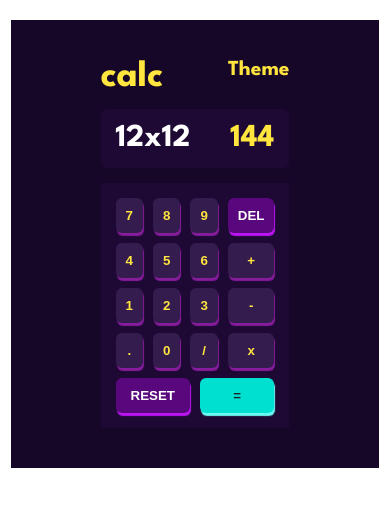
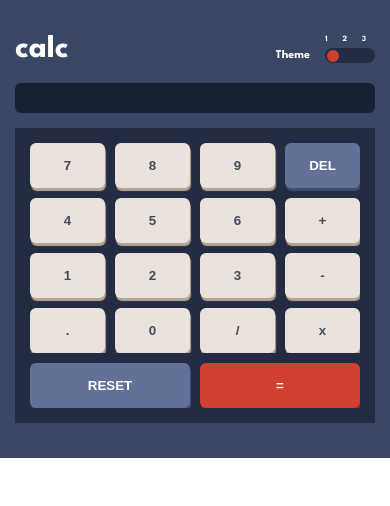
Before and after one commit to RayanDev311/calculator-Eliot, a plain HTML site: page index.html in a window 390 px wide. Drawn offline with Linux system fonts and the light colour scheme.

Commit message:
calculatorEliot

```diff
--- a/index.html
+++ b/index.html
@@ -12,9 +12,11 @@
   <!-- Fonts Links -->
   <link href="https://fonts.googleapis.com/css2?family=League+Spartan:wght@100..900&display=swap" rel="stylesheet">
   <!-- CSS Files Links -->
-  <!-- <link rel="stylesheet" href="style1.css"> -->
-  <!-- <link rel="stylesheet" href="style2.css"> -->
-  <link rel="stylesheet" href="style3.css">
+  <link rel="stylesheet" id="theme-style" href="style1.css"><!--
+  <link rel="stylesheet" id="theme-style" href="style3.css">
+  <link rel="stylesheet" id="theme-style" href="style2.css">*/-->
+  <link rel="stylesheet" href="responsive.css">
+
 
   <!-- Title -->
   <title>Calculator app</title>
@@ -24,41 +26,45 @@
     <div class="app-container">
         <nav class="navbar">
             <div class="logo">
-            <h3>calc</h3>
+            <h4>calc</h4>
             </div>
-            <div class="menu">
-                <h6>Theme</h6>
+            <div class="menu" style="display: flex; align-items:flex-end;">
+                <p style="font-size: 12px; margin: 7px 15px;">Theme</p>
+                <div class="toggle" style="font-size: 8px;flex-direction: column; ">
+                    <p>1 &nbsp; &nbsp; &nbsp; 2 &nbsp; &nbsp; &nbsp; 3</p>
+                    <button class="theme-toggle" id="theme-toggle"></button>
+                </div>
             </div>
         </nav>
         <div class="screen">
-            <div class="input">12<span class="operator">x</span>12</div>
-            <div class="output">144</div>
+            <div class="input"></div>
+            <div class="output"></div>
         </div>
-        <main>
+        <main class="keys" >
             <div class="primary">
-                <button data-key="7" class="number">7</button>
-                <button data-key="8" class="number">8</button>
-                <button data-key="9" class="number">9</button>
-                <button data-key="del" class="delete">DEL</button>
+                <button onclick="calculate" id="7" >7</button>
+                <button onclick="calculate" id="8" >8</button>
+                <button onclick="calculate" id="9" >9</button>
+                <button onclick="calculate" id="delete" class="delete">DEL</button>
 
-                <button data-key="4" class="number">4</button>
-                <button data-key="5" class="number">5</button>
-                <button data-key="6" class="number">6</button>
-                <button class="add">+</button>
+                <button onclick="calculate" id="4" >4</button>
+                <button onclick="calculate" id="5" >5</button>
+                <button onclick="calculate" id="6" >6</button>
+                <button onclick="calculate" id="+"  class="operator" >+</button>
 
-                <button data-key="1" class="number">1</button>
-                <button data-key="2" class="number">2</button>
-                <button data-key="3" class="number">3</button>
-                <button class="subs">-</button>
+                <button onclick="calculate" id="1"  >1</button>
+                <button onclick="calculate" id="2" >2</button>
+                <button onclick="calculate" id="3" >3</button>
+                <button onclick="calculate" id="-" class="operator" >-</button>
 
-                <button data-key="." class="number">.</button>
-                <button data-key="0" class="number">0</button>
-                <button class="divide">/</button>
-                <button class="product">x</button>
+                <button onclick="calculate" id=".">.</button>
+                <button onclick="calculate" class="">0</button>
+                <button onclick="calculate" id="/" class="operator">/</button>
+                <button onclick="calculate" id="x" class="operator">x</button>
             </div>
             <div class="secondary">
-                <button data-key="clear"  class="reset">RESET</button>
-                <button data-key="=" class="result">=</button>
+                <button onclick="calculate" id="reset" class="reset">RESET</button>
+                <button onclick="calculate" id="equals" class="result">=</button>
             </div>
 
         </main>
--- a/index.js
+++ b/index.js
@@ -1,68 +1,33 @@
-const keys = document.querySelectorAll('.number')
-const screen_input = document.querySelector('.screen .input')
-const screen_output = document.querySelector('.screen .output')
+document.addEventListener('DOMContentLoaded', function() {
+  const themeToggle = document.getElementById('theme-toggle');
+  let currentTheme = 'style1.css'; //  default Theme
+  const themeStyles = {
+      'style1': 'style1.css',
+      'style2': 'style2.css',
+      'style3': 'style3.css'
+  };
 
-let input = "";
+  themeToggle.addEventListener('click', function() {
+      // Change theme
+      switchTheme();
+  });
 
-for (let number of keys) {
-    const value = number.dataset.key;
+  function switchTheme() {
+      // next theme
+      if (currentTheme === 'style1') {
+          currentTheme = 'style2';
+      } else if (currentTheme === 'style2') {
+          currentTheme = 'style3';
+      } else {
+          currentTheme = 'style1';
+      }
 
-    number.addEventListener('click', () => {
-        if (value == "clear") {
-            input = "";
-            screen_input.innerHTML = "";
-            screen_output.innerHTML = "";
-        } else if (value == "del") {
-            input = input.slice(0, -1);
-            screen_input.innerHTML = input;
-        } else if (value == "=") {
-            function add(a, b) {
-                return a + b;
-              }
-              function sub(a, b) {
-                return a - b;
-              }
-              function mul(a, b) {
-                return a * b;
-              }
-              function div(a, b) {
-                return a / b;
-              }
-              function calculate(expression) {
-                let result = 0;
-                let currentNumber = 0;
-                let operator = '';
-                for (let i = 0; i < expression.length; i++) {
-                  if (isNaN(expression[i])) {
-                    if (operator === '') {
-                      operator = expression[i];
-                    } else {
-                      switch (operator) {
-                        case '+':
-                          result = add(currentNumber, parseInt(expression[i]));
-                          break;
-                        case '-':
-                          result = sub(currentNumber, parseInt(expression[i]));
-                          break;
-                        case '*':
-                          result = mul(currentNumber, parseInt(expression[i]));
-                          break;
-                        case '/':
-                          result = div(currentNumber, parseInt(expression[i]));
-                          break;
-                      }
-                      currentNumber = result;
-                      operator = '';
-                    }
-                  } else {
-                    currentNumber = currentNumber  10 + parseInt(expression[i]);
-                  }
-                }
+      // Change CSS
+      loadThemeStyles(currentTheme);
+  }
 
-                return result;
-              }
-        }
-    })
-}
-
-console.log('keys');
+  function loadThemeStyles(theme) {
+      const styleLink = document.getElementById('theme-style');
+      styleLink.href = themeStyles[theme];
+  }
+});
--- /dev/null
+++ b/responsive.css
@@ -0,0 +1,11 @@
+@media (max-width:600px) {
+
+    body .app-container {
+        margin: 0;
+        padding: 35px 15px;
+        width: 100%;
+    }
+    .screen {
+        margin: 15px 0;
+    }
+}
--- a/style1.css
+++ b/style1.css
@@ -5,6 +5,7 @@
     box-sizing: border-box;
     border: none;
     outline: none;
+    overflow: hidden;
 }
 body {
     display: flex;
@@ -17,13 +18,35 @@ body {
     font-size: 32px;
     background-color: hsl(222, 26%, 31%);
     color: hsl(0, 0%, 100%);
-    margin: 20px 50px;
+    margin: 80px 30px;
     padding: 40px 90px;
-    width: 100vh;
+    width: 150vh;
 }
 .navbar {
     display: flex;
     justify-content: space-between;
+}
+.theme-toggle {
+    width: 50px;
+    height: 15px;
+    background-color: hsl(223, 31%, 20%);
+    margin: 5px 0;
+    border: none;
+    border-radius: 10px;
+    position: relative;
+    cursor: pointer;
+    transition: 0.3s;
+}
+.theme-toggle:after  {
+    content: "";
+    width: 12px;
+    height: 12px;
+    top: 2px;
+    left: 2px;
+    border-radius: 10px;
+    position: absolute;
+    transition: 0.5s;
+    background-color: hsl(6, 63%, 50%);
 }
 .screen {
     background-color: hsl(224, 36%, 15%);
@@ -34,8 +57,8 @@ body {
     border-radius: 6px;
 }
 main {
-    background-color: hsl(223, 31%, 20%);
-    padding: 15px;
+        background-color: hsl(223, 31%, 20%);
+        padding: 15px;
 }
 main .primary {
     display: grid;
@@ -50,14 +73,13 @@ main .primary {
 }
 main button {
     border-radius: 6px;
-    padding: 10px;
+    padding: 15px;
     font-weight: 700;
     color: hsl(221, 14%, 31%);
     background-color: hsl(30, 25%, 89%);
     box-shadow: 1px 3px 1px hsl(28, 16%, 65%);
 }
 button:hover {
-    background-color: hsl(30, 25%, 89%);
     transition: ease 0.3s;
     transform: scale(1.1);
     filter: brightness(180%);
--- a/style2.css
+++ b/style2.css
@@ -16,13 +16,35 @@ body {
     font-size: 32px;
     background-color:  hsl(0, 0%, 90%);
     color: hsl(60, 10%, 19%);
-    margin: 20px 50px;
+    margin: 80px 30px;
     padding: 40px 90px;
-    width: 100vh;
+    width: 150vh;
 }
 .navbar {
     display: flex;
     justify-content: space-between;
+}
+.theme-toggle {
+    width: 50px;
+    height: 15px;
+    background-color: hsl(0, 5%, 81%);
+    margin: 5px 0;
+    border: none;
+    border-radius: 10px;
+    position: relative;
+    cursor: pointer;
+    transition: 0.4s;
+}
+.theme-toggle:after  {
+    content: "";
+    width: 12px;
+    height: 12px;
+    top: 2px;
+    left: 16px;
+    border-radius: 10px;
+    position: absolute;
+    transition: 0.4s;
+    background-color: hsl(6, 63%, 50%);
 }
 .screen {
     background-color: hsl(0, 0%, 93%);
@@ -49,7 +71,7 @@ main .primary {
 }
 main button {
     border-radius: 6px;
-    padding: 10px;
+    padding: 15px;
     font-weight: 700;
     color:hsl(60, 10%, 19%);
     background-color:hsl(45, 7%, 89%);
--- a/style3.css
+++ b/style3.css
@@ -16,13 +16,35 @@ body {
     font-size: 32px;
     background-color: hsl(268, 75%, 9%);
     color:  hsl(52, 100%, 62%);
-    margin: 20px 50px;
+    margin: 80px 30px;
     padding: 40px 90px;
-    width: 100vh;
+    width: 150vh;
 }
 .navbar {
     display: flex;
     justify-content: space-between;
+}
+.theme-toggle {
+    width: 50px;
+    height: 15px;
+    background-color: hsl(268, 47%, 21%);
+    margin: 5px 0;
+    border: none;
+    border-radius: 10px;
+    position: relative;
+    cursor: pointer;
+    transition: 0.4s;
+}
+.theme-toggle:after  {
+    content: "";
+    width: 12px;
+    height: 12px;
+    top: 2px;
+    left: 35px;
+    border-radius: 10px;
+    position: absolute;
+    transition: 0.4s;
+    background-color: hsl(176, 100%, 44%);
 }
 .screen {
     background-color: hsl(268, 71%, 12%);
@@ -56,7 +78,7 @@ main .primary {
 }
 main button {
     border-radius: 6px;
-    padding: 10px;
+    padding: 15px;
     font-weight: 700;
     cursor: pointer;
     color: hsl(52, 100%, 62%);
@@ -89,3 +111,19 @@ button:hover {
     background-color: hsl(176, 100%, 44%);
     color:  hsl(198, 20%, 13%);
 }
+
+
+
+
+
+/* Thème clair */
+.theme-light {
+    background-color: #f0f0f0;
+    color: #333;
+}
+
+/* Thème sombre */
+.theme-dark {
+    background-color: #333;
+    color: #f0f0f0;
+}
```
